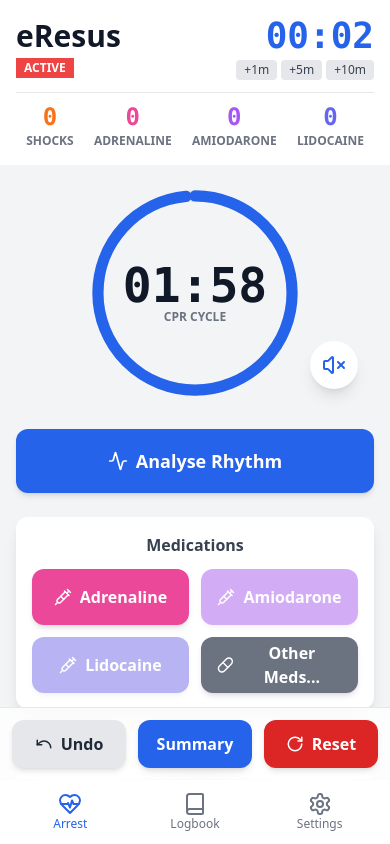
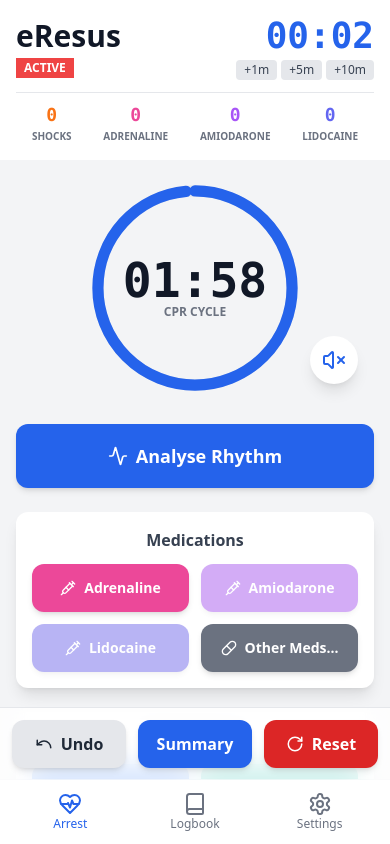
Before and after one commit to jacknaylordunn/eresus-web, a React (Vite) app: page / in a window 390 px wide. Both pictures are taken after a click on the button "Start Arrest". Built offline with nearby package versions, Linux system fonts and the light colour scheme; the HTML template or start-up script is replaced by a standard one.

Commit message:
Refactor: Adjust UI elements for mobile

```diff
--- a/src/components/EresusApp.tsx
+++ b/src/components/EresusApp.tsx
@@ -1438,8 +1438,8 @@ const CountersView: React.FC = () => {
 
 const CounterItem: React.FC<{ label: string; value: number; color: string; }> = ({ label, value, color }) => (
   <div className={`flex flex-col items-center ${color}`}>
-    <span className="font-mono font-bold text-2xl">{value}</span>
-    <span className="text-xs font-semibold uppercase text-gray-500 dark:text-gray-400">{label}</span>
+    <span className="font-mono font-bold text-lg">{value}</span>
+    <span className="text-[10px] font-semibold uppercase text-gray-500 dark:text-gray-400">{label}</span>
   </div>
 );
 
@@ -1702,10 +1702,10 @@ const ActionGridView: React.FC<{
       <div className="p-4 bg-white dark:bg-gray-800 rounded-xl shadow-lg space-y-3">
         <h3 className="text-center font-semibold text-gray-700 dark:text-gray-300">Medications</h3>
         <div className="grid grid-cols-2 gap-3">
-          <ActionButton title="Adrenaline" icon={<Syringe size={18} />} backgroundColor="bg-pink-500" foregroundColor="text-white" onClick={props.onLogAdrenaline} disabled={!isAdrenalineAvailable} />
-          <ActionButton title="Amiodarone" icon={<Syringe size={18} />} backgroundColor="bg-purple-600" foregroundColor="text-white" onClick={props.onLogAmiodarone} disabled={!isAmiodaroneAvailable} />
-          <ActionButton title="Lidocaine" icon={<Syringe size={18} />} backgroundColor="bg-indigo-600" foregroundColor="text-white" onClick={props.onLogLidocaine} disabled={!isLidocaineAvailable} />
-          <ActionButton title="Other Meds..." icon={<Pill size={18} />} backgroundColor="bg-gray-500" foregroundColor="text-white" onClick={props.onShowOtherDrugs} />
+          <ActionButton title="Adrenaline" icon={<Syringe size={16} />} backgroundColor="bg-pink-500" foregroundColor="text-white" height="h-12" fontSize="text-sm" onClick={props.onLogAdrenaline} disabled={!isAdrenalineAvailable} />
+          <ActionButton title="Amiodarone" icon={<Syringe size={16} />} backgroundColor="bg-purple-600" foregroundColor="text-white" height="h-12" fontSize="text-sm" onClick={props.onLogAmiodarone} disabled={!isAmiodaroneAvailable} />
+          <ActionButton title="Lidocaine" icon={<Syringe size={16} />} backgroundColor="bg-indigo-600" foregroundColor="text-white" height="h-12" fontSize="text-sm" onClick={props.onLogLidocaine} disabled={!isLidocaineAvailable} />
+          <ActionButton title="Other Meds..." icon={<Pill size={16} />} backgroundColor="bg-gray-500" foregroundColor="text-white" height="h-12" fontSize="text-sm" onClick={props.onShowOtherDrugs} />
         </div>
       </div>
 
@@ -1713,8 +1713,8 @@ const ActionGridView: React.FC<{
       <div className="p-4 bg-white dark:bg-gray-800 rounded-xl shadow-lg space-y-3">
         <h3 className="text-center font-semibold text-gray-700 dark:text-gray-300">Procedures</h3>
         <div className="grid grid-cols-2 gap-3">
-          <ActionButton title="Adv. Airway" icon={<AirVent size={18} />} backgroundColor="bg-blue-500" foregroundColor="text-white" onClick={logAirwayPlaced} disabled={airwayPlaced} />
-          <ActionButton title="Log ETCO2" icon={<Gauge size={18} />} backgroundColor="bg-teal-500" foregroundColor="text-white" onClick={props.onShowEtco2} />
+          <ActionButton title="Adv. Airway" icon={<AirVent size={16} />} backgroundColor="bg-blue-500" foregroundColor="text-white" height="h-12" fontSize="text-sm" onClick={logAirwayPlaced} disabled={airwayPlaced} />
+          <ActionButton title="Log ETCO2" icon={<Gauge size={16} />} backgroundColor="bg-teal-500" foregroundColor="text-white" height="h-12" fontSize="text-sm" onClick={props.onShowEtco2} />
         </div>
       </div>
 
@@ -1722,8 +1722,8 @@ const ActionGridView: React.FC<{
       <div className="p-4 bg-white dark:bg-gray-800 rounded-xl shadow-lg space-y-3">
         <h3 className="text-center font-semibold text-gray-700 dark:text-gray-300">Patient Status</h3>
         <div className="grid grid-cols-2 gap-3">
-          <ActionButton title="ROSC" icon={<HeartPulse size={18} />} backgroundColor="bg-green-600" foregroundColor="text-white" onClick={achieveROSC} />
-          <ActionButton title="End Arrest" icon={<XSquare size={18} />} backgroundColor="bg-red-600" foregroundColor="text-white" onClick={endArrest} />
+          <ActionButton title="ROSC" icon={<HeartPulse size={16} />} backgroundColor="bg-green-600" foregroundColor="text-white" height="h-12" fontSize="text-sm" onClick={achieveROSC} />
+          <ActionButton title="End Arrest" icon={<XSquare size={16} />} backgroundColor="bg-red-600" foregroundColor="text-white" height="h-12" fontSize="text-sm" onClick={endArrest} />
         </div>
       </div>
     </div>
@@ -1831,7 +1831,7 @@ const AlgorithmGridView: React.FC<{ onShowPdf: (pdf: PDFIdentifiable) => void; }
         <button
           key={pdf.id}
           onClick={() => onShowPdf(pdf)}
-          className="p-3 h-20 flex items-center justify-center text-center font-semibold
+          className="p-2 h-14 flex items-center justify-center text-center text-sm font-semibold
            bg-gray-100 dark:bg-gray-700 text-gray-900 dark:text-white rounded-2xl
            hover:bg-gray-200 dark:hover:bg-gray-600 transition-colors active:scale-95"
         >
```
